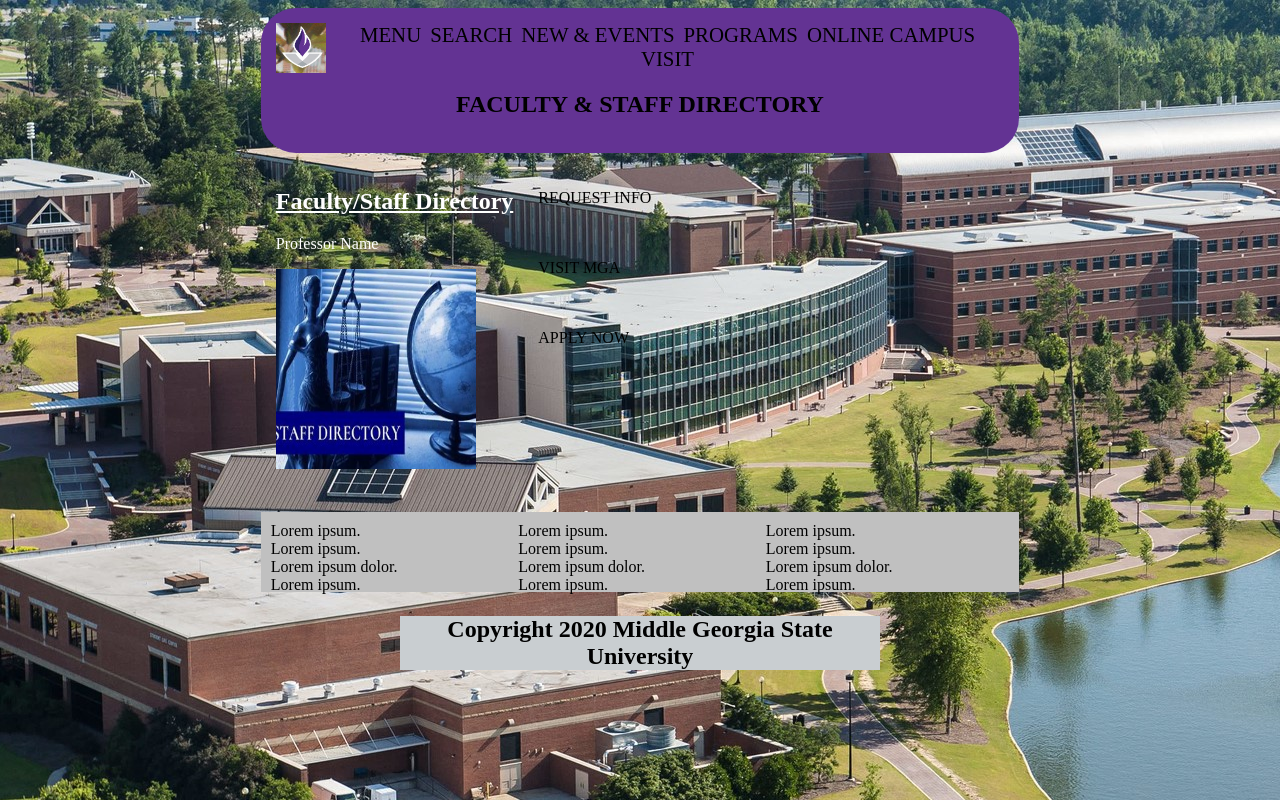
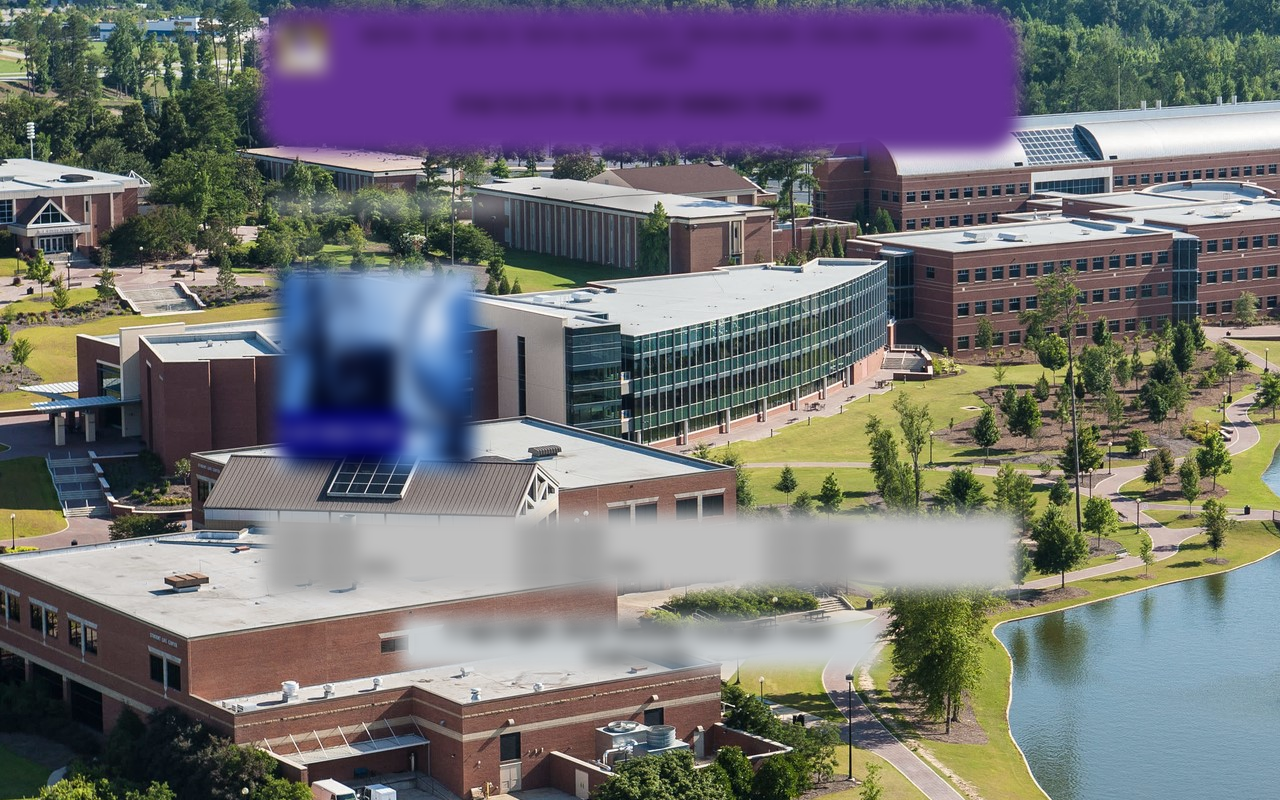
Before and after one commit to mellyons/SeniorCapstone, a PHP site: page /profile.html in a window 1280 px wide. Run offline with PHP 8.4, Linux system fonts and the light colour scheme.

Commit message:
Update index.css

```diff
--- a/index.css
+++ b/index.css
@@ -1,5 +1,8 @@
 body {
   background-image: url("background.jpg");
+  /* Add the blur effect */
+  filter: blur(8px);
+  -webkit-filter: blur(8px);
   background-repeat: no-repeat;
   background-position:left top;
   background-attachment: fixed;
```
